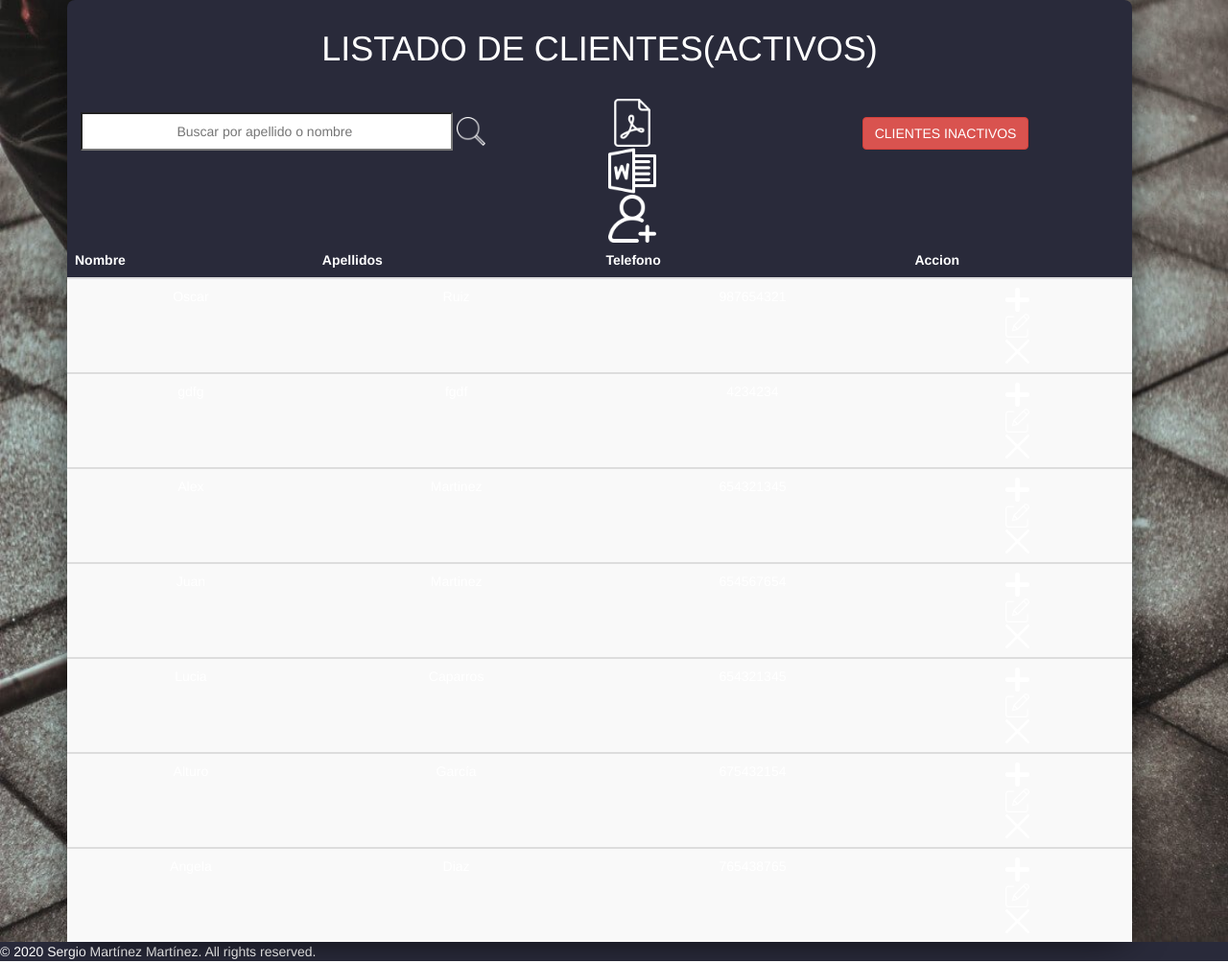
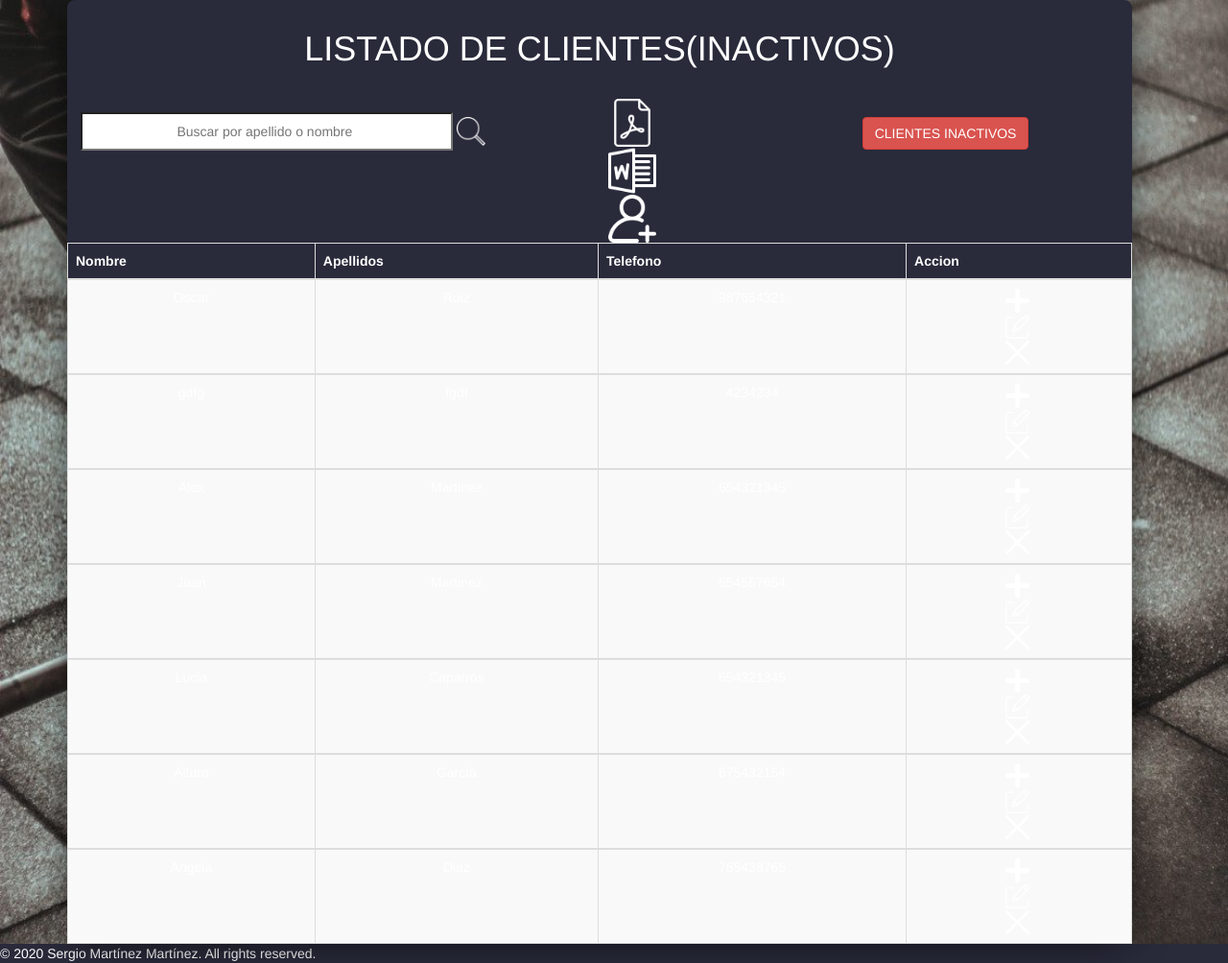
Before and after one commit to Sergio2697sm/GymArtBoostrap, a PHP site: page /clientes/clientesAntiguos.php in a window 1280 px wide. Shown: the part 147-1151 px from the top of the page at 96% size. Run offline with PHP 8.4, Linux system fonts and the light colour scheme; data comes from the database, SQL or seed files in the repository; some libraries are stand-ins or nearby versions.

Commit message:
mejorado

```diff
--- a/clientes/buscador.php
+++ b/clientes/buscador.php
@@ -45,7 +45,7 @@ include '../BBDD/clientesBBDD.php';
                             <div class="clientesAntiguos ">
                                 <button class="botonDerecha btn btn-danger rounded-pill float-right"><a href="verClientes.php">CLIENTES ACTIVOS</a></button>
                             </div>
-                            <table class="table table-striped">
+                            <table class="table table-bordered table-striped">
                                 <thead>
                                     <tr>
                                         <th scope="col">Nombre</th>
--- a/clientes/clientesAntiguos.php
+++ b/clientes/clientesAntiguos.php
@@ -7,7 +7,7 @@ include '../BBDD/clientesBBDD.php';
 <head>
     <meta charset="UTF-8">
     <meta name="viewport" content="width=device-width, initial-scale=1.0">
-    <title>Clientes Antiguos</title>
+    <title>Clientes Inactivos</title>
     <link rel="stylesheet" href="../estilos/estilos.css">
     <link rel="stylesheet" href="../estilos/sweetalert.css">
 
@@ -26,7 +26,7 @@ include '../BBDD/clientesBBDD.php';
                 <div class="row justify-content-center h-100">
                     <div class="col-xs-12 col-sm-8 col-lg-12 align-self-center text-center ">
                         <div class="tablas">
-                            <h1 class="">LISTADO DE CLIENTES(ACTIVOS)</h1>
+                            <h1 class="">LISTADO DE CLIENTES(INACTIVOS)</h1>
 
                             <?php
                             include 'menuOpciones.php';
@@ -43,7 +43,7 @@ include '../BBDD/clientesBBDD.php';
                             <div class="clientesAntiguos ">
                                 <button class="botonDerecha btn btn-danger rounded-pill float-right"><a href="clientesAntiguos.php">CLIENTES INACTIVOS</a></button>
                             </div>
-                            <table class="table table-striped">
+                            <table class="table table-bordered table-striped">
                                 <thead>
                                     <tr>
                                         <th scope="col">Nombre</th>
```
